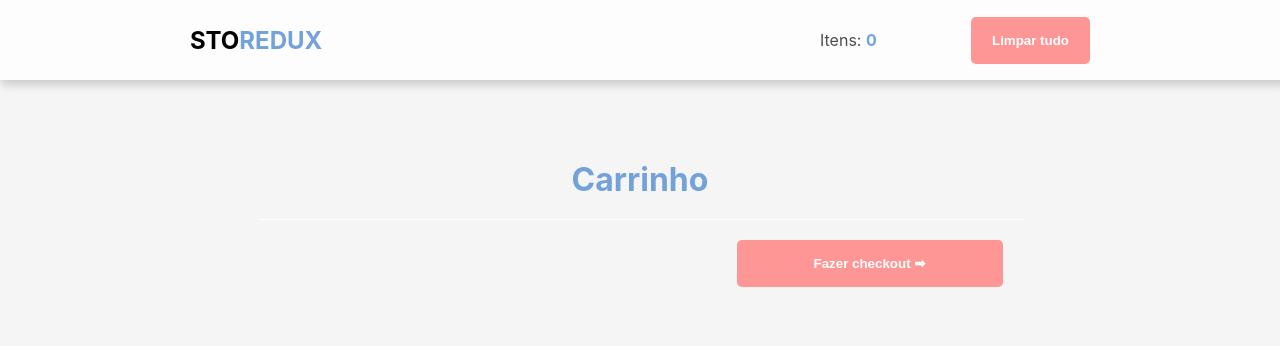
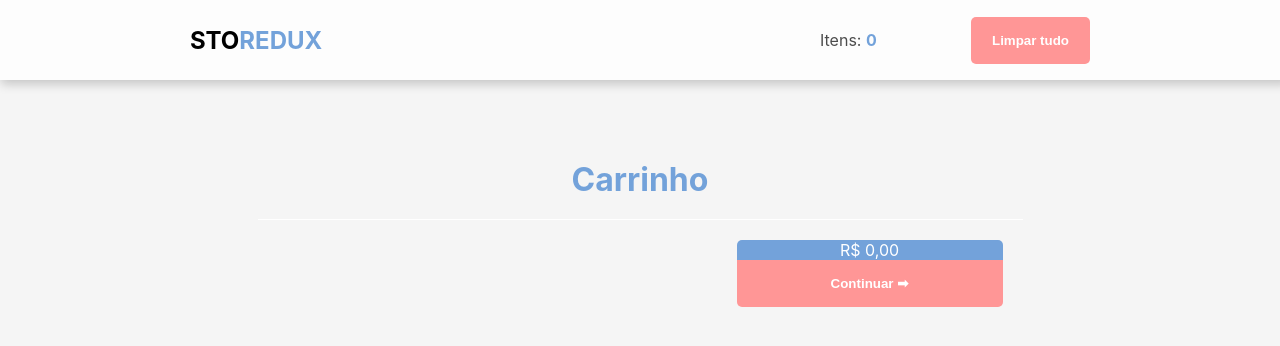
Before and after one commit to lfnandoo/storedux, a React (Create React App) app: page /cart in a window 1280 px wide. Shown: the top 346 px of the page. Built offline with nearby package versions, Linux system fonts and the light colour scheme.

Commit message:
feat: calc total price

```diff
--- a/src/pages/Cart/index.tsx
+++ b/src/pages/Cart/index.tsx
@@ -1,9 +1,9 @@
-import { useCallback } from "react";
+import { useCallback, useMemo } from "react";
 
 import { useAppDispatch, useAppSelector } from "../../hooks/redux";
 import { cartActions } from "../../redux/Cart.store";
+import formatToBrl from "../../utils/formatToBrl";
 
-import { Button } from "../../components/Button";
 import { Product } from "./components/Product";
 
 import * as Styles from "./styles";
@@ -33,6 +33,17 @@ export const Cart = () => {
     [dispatch]
   );
 
+  const calcItemsInCart = useMemo(() => {
+    let total = 0;
+
+    productsInCart.forEach((item) => {
+      const price = item.amount * Number(item.product.price);
+      total = total + price;
+    });
+
+    return total;
+  }, [productsInCart]);
+
   return (
     <Styles.Container>
       <h1>Carrinho</h1>
@@ -48,7 +59,10 @@ export const Cart = () => {
           ))}
         </Styles.ProductList>
         <Styles.Checkout>
-          <Button>Fazer checkout ➡</Button>
+          <div>
+            <span>{formatToBrl(calcItemsInCart)}</span>
+          </div>
+          <Styles.Button>Continuar ➡</Styles.Button>
         </Styles.Checkout>
       </section>
     </Styles.Container>
--- a/src/pages/Cart/styles.ts
+++ b/src/pages/Cart/styles.ts
@@ -1,4 +1,5 @@
 import styled from 'styled-components';
+import { Button as DefaultButton } from "../../components/Button";
 
 export const Container = styled.div`
   display: flex;
@@ -19,6 +20,11 @@ export const Container = styled.div`
     margin: 2.5vh 0;
     padding: 2.5vh 0;
     border-top: 1px solid var(--color-white);
+
+    @media(max-width: 600px) {
+      flex-direction: column;
+
+    }
   }
 `;
 
@@ -29,13 +35,38 @@ export const ProductList = styled.ul`
   width: 60%;
   max-height: 60vh;
   overflow: auto;
+
+  @media(max-width: 600px) {
+    width: 100%;
+  }
 `;
 
 export const Checkout = styled.div`
   flex: 1;
   margin: 0 20px;
+  display: flex;
+  flex-direction: column;
+  flex: 1;
 
-  button {
-    width: 100%;
+  @media (max-width: 600px) {
+    margin: 2.5vh 0;
+  }
+
+  > div {
+    display: flex;
+    justify-content: center;
+    align-items: center;
+    height: 100%;
+    border-top-right-radius: 5px;
+    border-top-left-radius: 5px;
+
+    background-color: var(--color-secondary);
+    color: white;
   }
 `;
+
+export const Button = styled(DefaultButton)`
+  width: 100%;
+  border-top-right-radius: 0px;
+  border-top-left-radius: 0px;
+`
```
Also changed, not shown: 1 other file (tests, documents, lock files or other folders).
